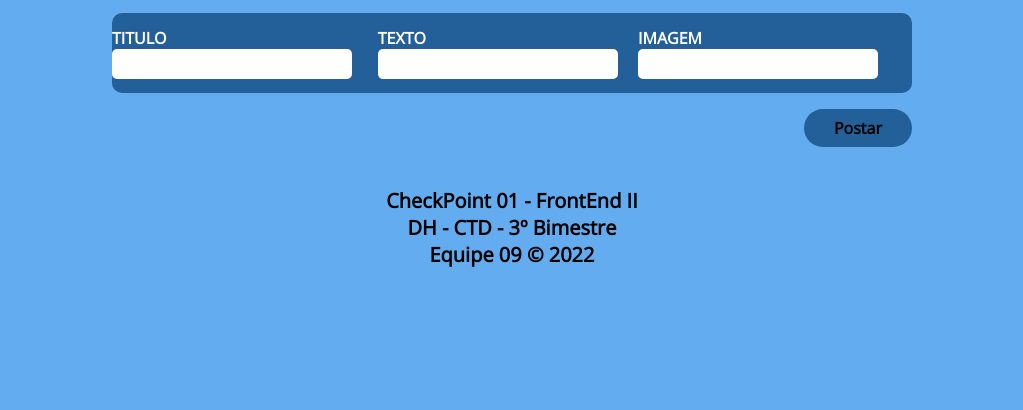
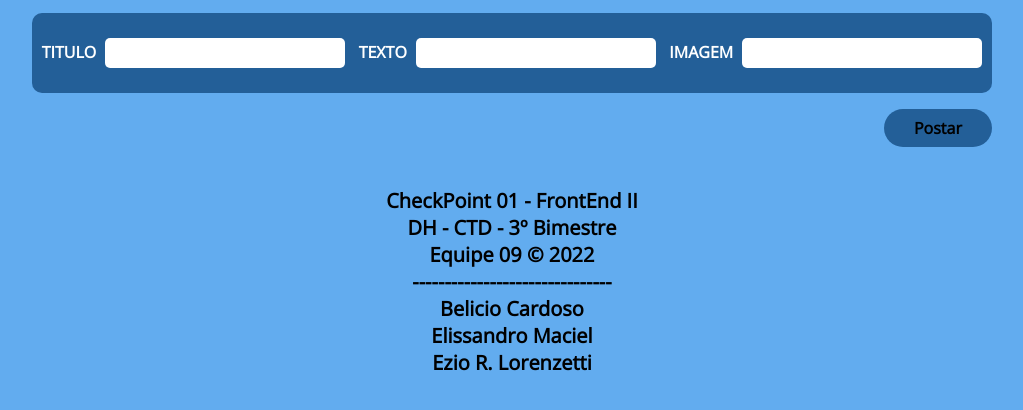
Before and after one commit to beliciobcardoso/CPfrontEnd01, a plain HTML site: page index.html in a window 1280 px wide. Shown: the part 46-456 px from the top of the page, without its empty margins (128-1151 px from the left). Drawn offline with nearby package versions, Linux system fonts and the light colour scheme.

Commit message:
ajuste no css final

```diff
--- a/index.html
+++ b/index.html
@@ -43,6 +43,11 @@
         <p>CheckPoint 01 - FrontEnd II</p>
         <p>DH - CTD - 3º Bimestre</p>
         <p>Equipe 09 &#169; 2022</p>
+        <p>-------------------------------</p>
+        <p>Belicio Cardoso</p>
+        <p>Elissandro Maciel</p>
+        <p>Ezio R. Lorenzetti</p>
+
     </footer>
     <script src="./main.js" type="module"></script>
 </body>
--- a/style.css
+++ b/style.css
@@ -31,7 +31,6 @@ section {
 }
 
 .post img{
-    height: 250px;
     width: 340px;
 }
 
@@ -65,12 +64,12 @@ fieldset{
 fieldset:nth-child(1){
     align-items: center;
     justify-content: space-around;
-    width: 50rem;
+    width: 60rem;
     height: 5rem;
     background-color: #235F98;
-    color: black;
     font-weight: 900;
     margin: 1rem 0;
+    padding: 0 3px;
     border-radius: 10px;
 }
 
@@ -96,6 +95,12 @@ footer {
     align-items: center;
     font-size: 20px;
     font-weight: 900;
+}
+
+@media (max-width: 962px) {
+    fieldset:nth-child(1){
+        width: 50rem;
+    }
 }
 
 @media (max-width: 815px) {
```
